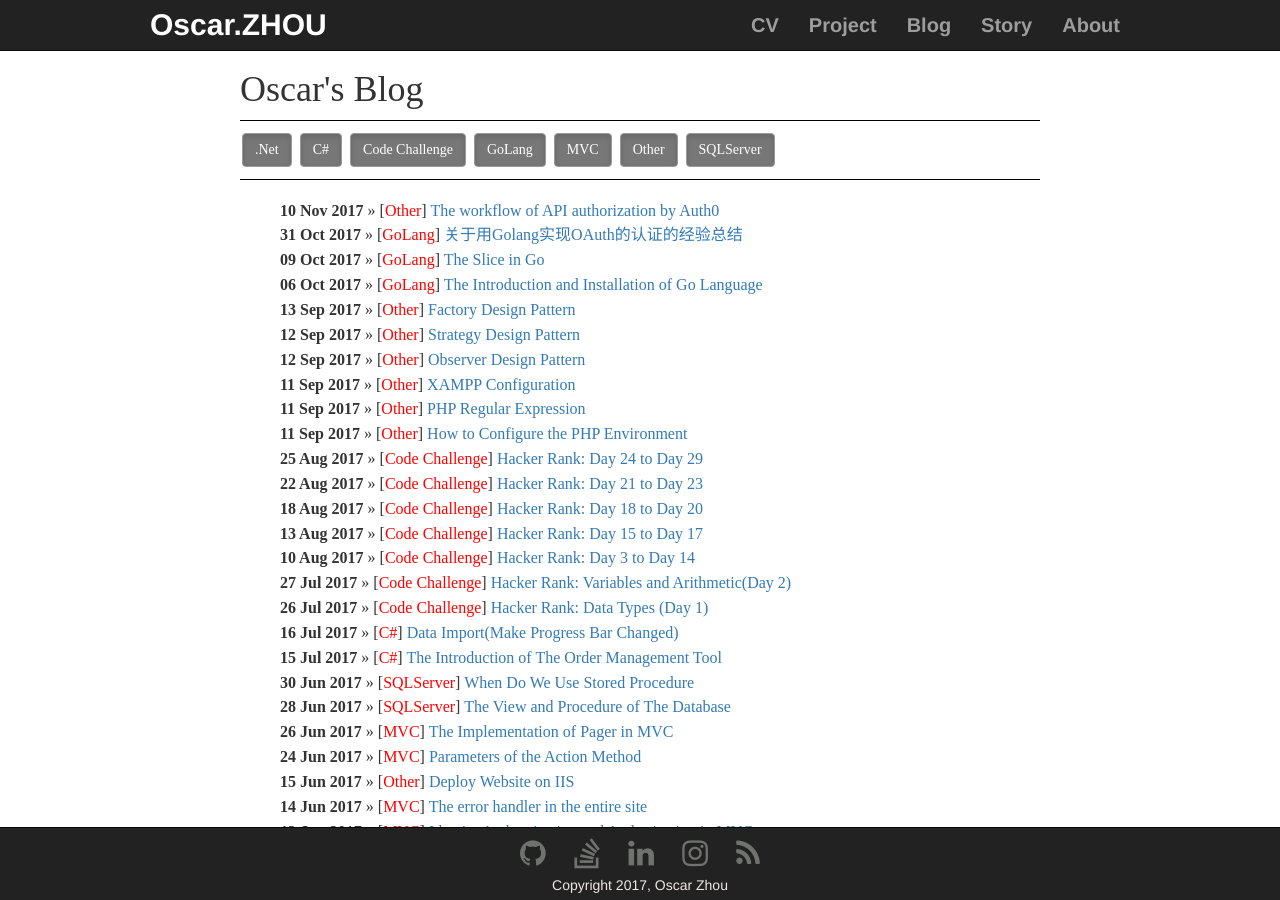
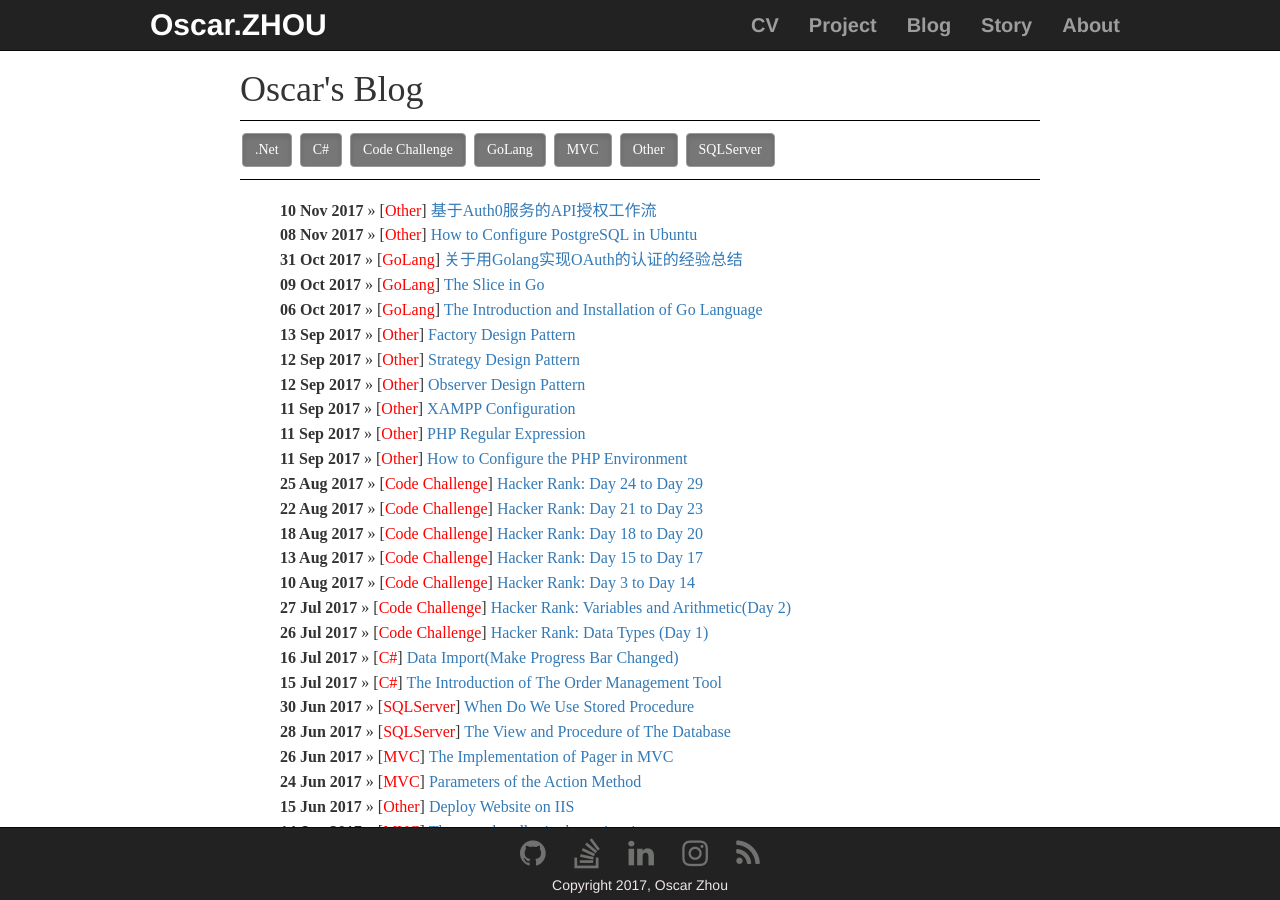
Before and after one commit to OscarZhou/oscarzhou.github.io, a Jekyll site: the page built from blog/index.html, in a window 1280 px wide and 900 px high. Built offline with Jekyll 4.4.1, drawn with Linux system fonts in a browser that asks for light colours; nearby versions of some CDN libraries; the list of posts is cut into pages by our own code; comment, search, counter and statistics services are not loaded; some of the changed lines change nothing that is shown.

Commit message:
Add an article
"How to Configure PostgreSQL in Ubuntu"

Modify an article to Chinese
"基于Auth0服务的API授权工作流"

```diff
--- /dev/null
+++ b/_posts/2017-11-08-how-to-configure-postgresql-in-ubuntu.md
@@ -0,0 +1,79 @@
+---
+title: "How to Configure PostgreSQL in Ubuntu"
+date: 2017-11-08
+category: Other
+tags: [Installation, Configuration, PostgreSQL, Ubuntu]
+comments: true
+
+---
+
+
+## Introduction
+
+This is my first time to configure a database on the virtual machine with totally command lines as my server. I met some obstacles during the process, fortunately I solved them. I will use the simplest and most direct way to explain this part.
+
+***
+
+## Commands
+
+First of all, rookies need to know when the command `sudo` can be typed. It only works on the system user, that is, the switch of the users do not happen. Let's get started to configure PostgreSQL on the virtual machine.
+
+**1.Installation**
+
+`sudo apt-get update` Before installing the PostgreSQL, we had better do the updating.
+`sudo apt-get install postgresql postgresql-contrib` Download and install the PostgreSQL.
+
+**2.Basic Operation**
+
+`sudo -i -u postgres` Switch off the user to postgres user. After doing this, we will see that the directory showed on the screen has already change to <span style="color:white;background-color:black">postgres@ubuntu:</span>
+
+`postgres@ubuntu: psql` Access to the PostgreSQL default database *postgres* as postgres user. After doing this, the directory changed again, like <span style="color:white;background-color:black">postgres=#:</span>
+
+In the PostgreSQL, there are several common commands to help us check some information about the database:
+
+`postgres=#: \l` View all established databases.
+`postgres=#: \dt` View all data tables.
+`postgres=#: \du` View all users.
+`postgres=#: \conninfo` View current connected information.
+`postgres=#: \password postgres` Set user postgres's password.
+`postgres=#: \q` Quit the database.
+
+For example, under the current substance, `postgres=#: \conninfo` can return:
+
+<span style="color:white;background-color:black">You are connected to database "postgres" as user "postgres" via socket in "/var/run/postgredql" at port "5432"</span>
+
+Note that the user in above result points the system user, instead of the database user.
+
+**3.Create User and Database**
+
+The following operation is executed under the database user. Taking the example of `postgres`.
+
+`postgres@ubuntu: createuser --interactive`  Define a new PostgreSQL account.
+`postgres@ubuntu: createdb testdb` Define a new database named *testdb*
+`postgres@ubuntu: psql -d testdb` Switch off to different database.
+
+`sudo adduser tester` Create a new user named *tester* in system level.
+`sudo -i -u tester` Switch off to user tester.
+
+At this moment, the directory will become <span style="color:white;background-color:black">testdb=#:</span>, and the `testdb=#: \conninfo` will return:
+
+<span style="color:white;background-color:black">You are connected to database "testdb" as user "tester" via socket in "/var/run/postgredql" at port "5432"</span>
+
+**4.Finish the Configuration**
+
+If our sever wants to sucessfully connect to the database, we need to finish the following configuration:
+
+Modify the file `/etc/postgresql/9.*/main/pg_hba.conf`, then locate the line with *host all all x.x.x.x/x md5*, change it to your Ubuntu IP address.
+Modify the file `/etc/postgresql/9.*/main/postgresql.conf`, then locate the line with *listen_address=''*, change it to *listen_address='\*'*.
+Restart the PostgreSQL
+
+**5.Other**
+
+I want to share two commands to help finish the 4th step.
+
+`sudo netstat -plunt |grep postgres` View the IP and Port of the PostgreSQL
+`sudo service postgresql restart` Restart the service of PostgreSQL.
+
+***
+
+Hope that this article will helped you.
--- a/_posts/2017-11-10-the-workflow-of-authorizing-api-by-auth0.md
+++ b/_posts/2017-11-10-the-workflow-of-authorizing-api-by-auth0.md
@@ -1,8 +1,8 @@
 ---
-title: "The workflow of API authorization by Auth0"
+title: "基于Auth0服务的API授权工作流"
 date: 2017-11-10
 category: Other
-tags: [Auth0, workflow, API, authorization]
+tags: [Auth0, API, 授权,工作流]
 comments: true
 
 ---
```
